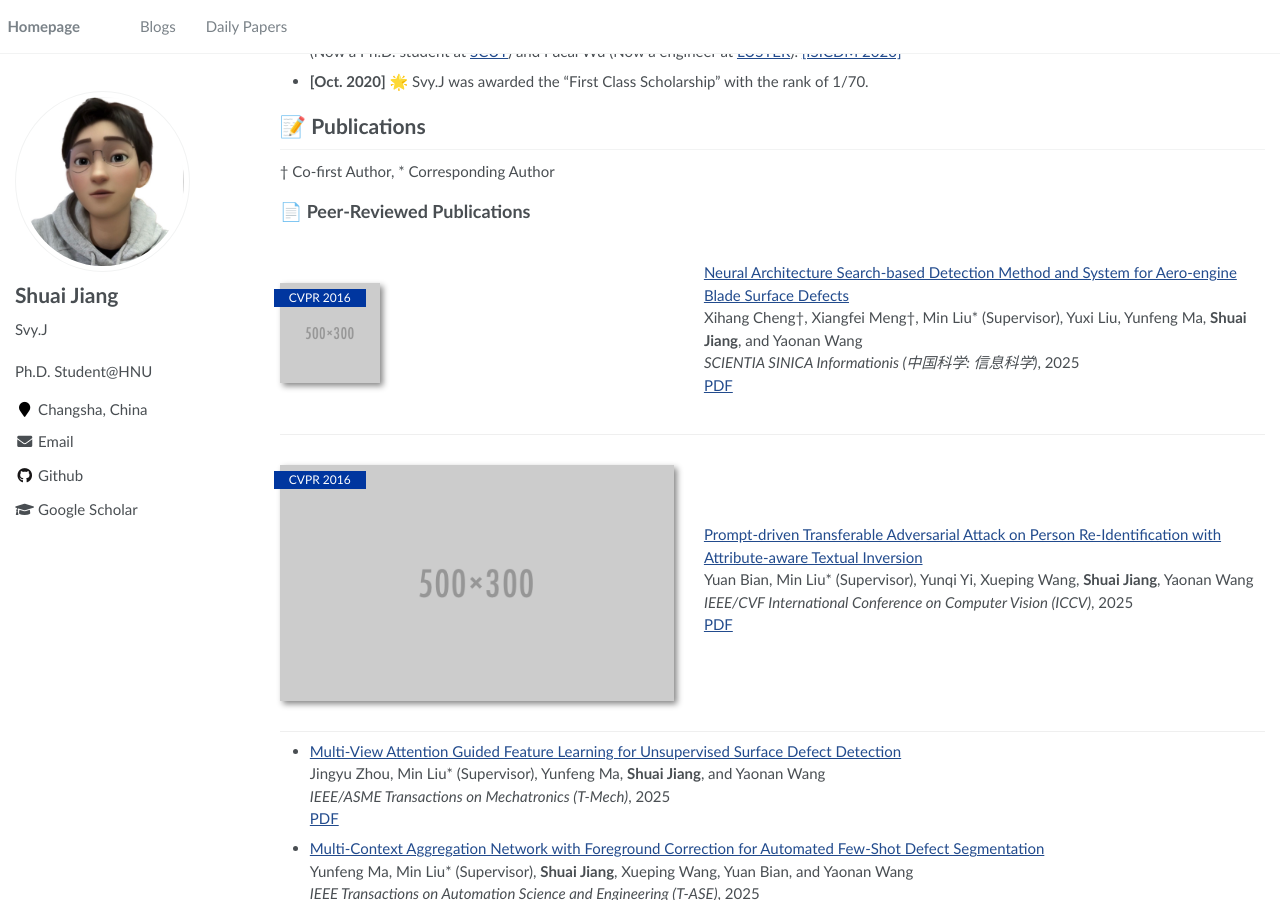
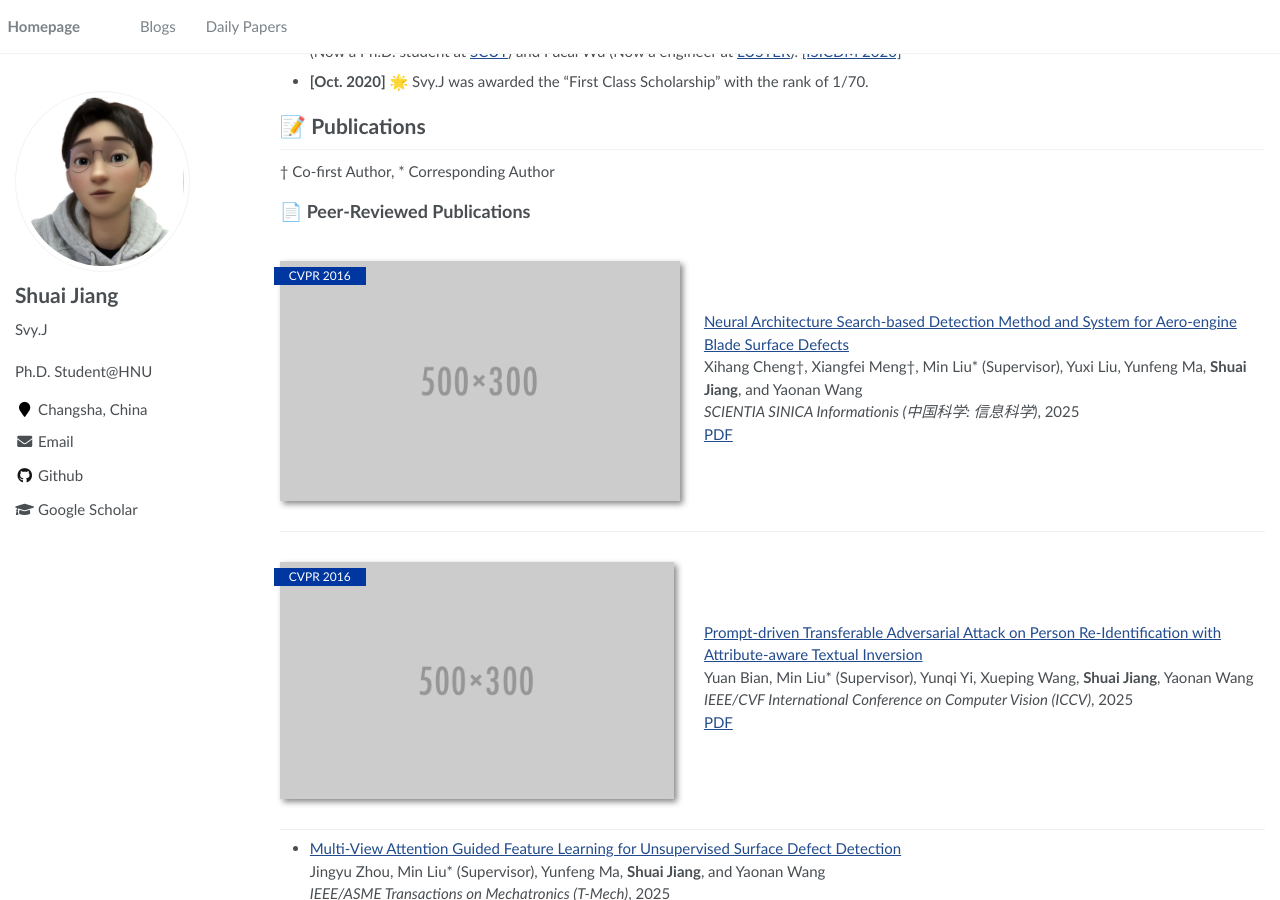
Before and after one commit to SvyJ/svyj.github.io, a Jekyll site: the page built from _pages/index.md, in a window 1280 px wide and 900 px high, scrolled down 1272 px. Built offline with Jekyll 4.4.1, drawn with Linux system fonts in a browser that asks for light colours.

Commit message:
Update index.md

```diff
--- a/_pages/index.md
+++ b/_pages/index.md
@@ -88,7 +88,7 @@
 
 ## 📄 Peer-Reviewed Publications
 
-<div class='paper-box'><div class='paper-box-image'><div><div class="badge">CVPR 2016</div><img src='images/500x300.png' alt="sym" style="width: 100px; height: 100px;"></div></div>
+<div class='paper-box'><div class='paper-box-image'><div><div class="badge">CVPR 2016</div><img src='images/500x300.png' alt="sym"></div></div>
 <div class='paper-box-text' markdown="1">
 [Neural Architecture Search-based Detection Method and System for Aero-engine Blade Surface Defects](https://www.sciengine.com/SSI/doi/10.1360/SSI-2025-0145)<br>
 Xihang Cheng†, Xiangfei Meng†, Min Liu* (Supervisor), Yuxi Liu, Yunfeng Ma, **Shuai Jiang**, and Yaonan Wang<br>
```
